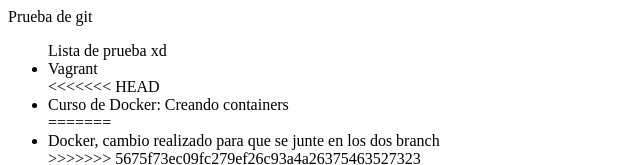
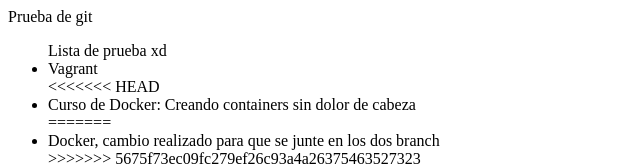
Before and after one commit to Axel1505/alura-git, a plain HTML site: page Index.html in a window 1280 px wide. Shown: the top 165 px of the page, without its empty margins (0-640 px from the left). Drawn offline with Linux system fonts and the light colour scheme.

Commit message:
Actualizando nombre del curso Docker

```diff
--- a/Index.html
+++ b/Index.html
@@ -10,7 +10,7 @@
         Lista de prueba xd
          <li> Vagrant </li>
 <<<<<<< HEAD
-         <li> Curso de Docker: Creando containers </li>
+         <li> Curso de Docker: Creando containers sin dolor de cabeza </li>
 =======
          <li> Docker, cambio realizado para que se junte en los dos branch</li>
 >>>>>>> 5675f73ec09fc279ef26c93a4a26375463527323
```
